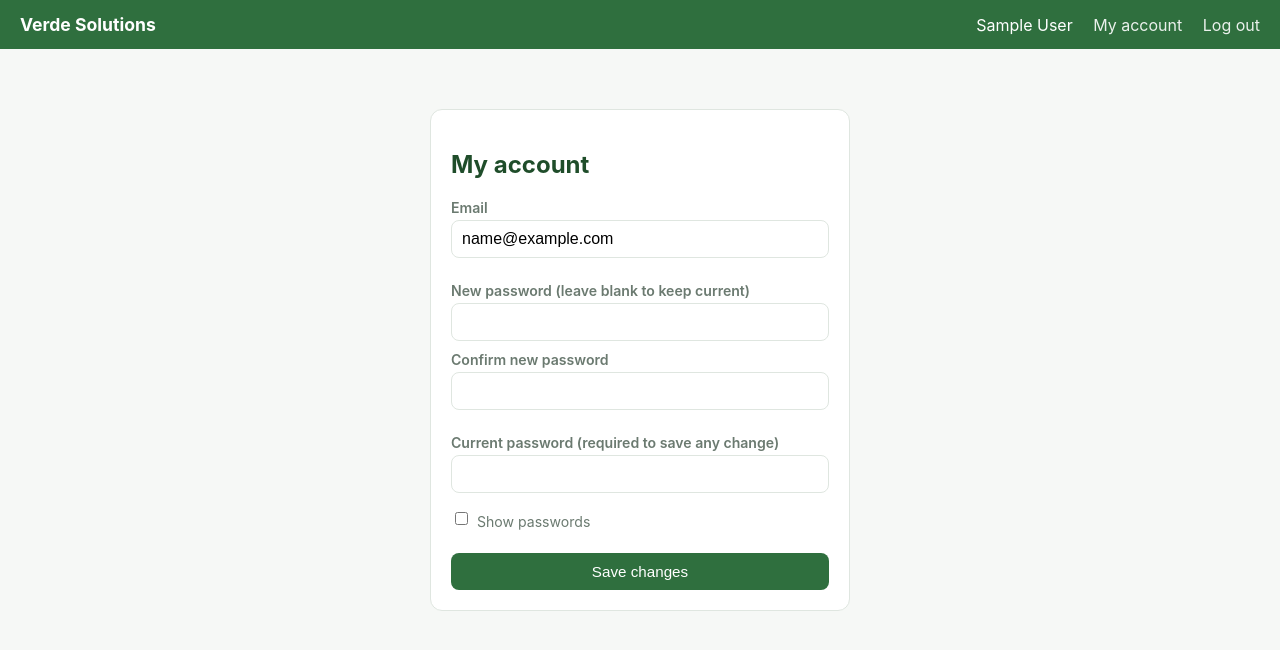
After one commit to matthewyoung-source/verde-timesheet-app, a Flask app: page /account in a window 1280 px wide. The commit adds this page. Shown: the top 650 px of the page. Run offline with Flask 3, Linux system fonts and the light colour scheme; the visitor is signed in with stand-in values (Sample User, id 1).

Commit message:
Add files via upload

```diff
--- /dev/null
+++ b/templates/account.html
@@ -0,0 +1,34 @@
+{% extends "base.html" %}
+{% block title %}My account - Verde Solutions{% endblock %}
+{% block content %}
+<div class="card" style="max-width:420px; margin: 40px auto;">
+  <h2>My account</h2>
+  <form method="POST">
+    <label>Email</label>
+    <input type="email" name="email" required value="{{ current_user.email }}" autocapitalize="off" autocorrect="off" spellcheck="false">
+
+    <label style="margin-top:14px; display:block;">New password (leave blank to keep current)</label>
+    <input type="password" name="new_password" id="new_password" autocapitalize="off" autocorrect="off" spellcheck="false">
+
+    <label>Confirm new password</label>
+    <input type="password" name="confirm_password" id="confirm_password" autocapitalize="off" autocorrect="off" spellcheck="false">
+
+    <label style="margin-top:14px; display:block;">Current password (required to save any change)</label>
+    <input type="password" name="current_password" id="current_password" required autocapitalize="off" autocorrect="off" spellcheck="false">
+
+    <label style="font-weight:normal; margin-top:6px; display:flex; align-items:center; gap:6px;">
+      <input type="checkbox" id="show-password" style="width:auto;"> Show passwords
+    </label>
+
+    <button class="btn" type="submit" style="width:100%; margin-top:14px;">Save changes</button>
+  </form>
+</div>
+<script>
+  document.getElementById('show-password').addEventListener('change', function () {
+    var t = this.checked ? 'text' : 'password';
+    document.getElementById('new_password').type = t;
+    document.getElementById('confirm_password').type = t;
+    document.getElementById('current_password').type = t;
+  });
+</script>
+{% endblock %}
--- a/templates/base.html
+++ b/templates/base.html
@@ -12,6 +12,7 @@
     <nav>
       {% if current_user.is_authenticated %}
         <span>{{ current_user.name }}</span>
+        <a href="{{ url_for('auth.account') }}">My account</a>
         <a href="{{ url_for('auth.logout') }}">Log out</a>
       {% endif %}
     </nav>
```
